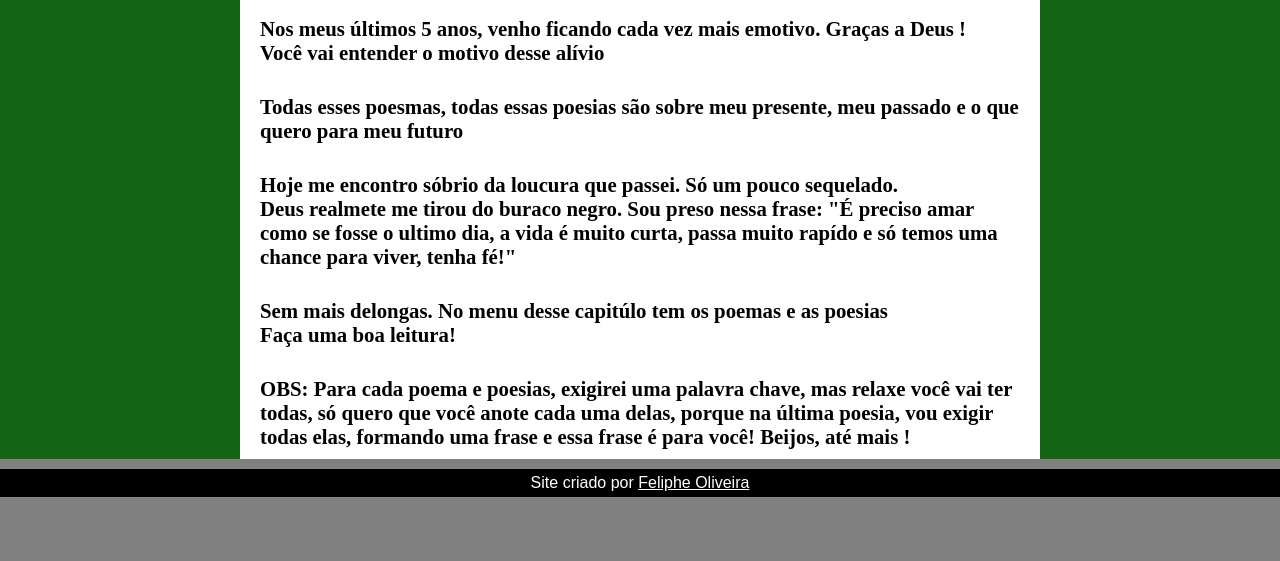
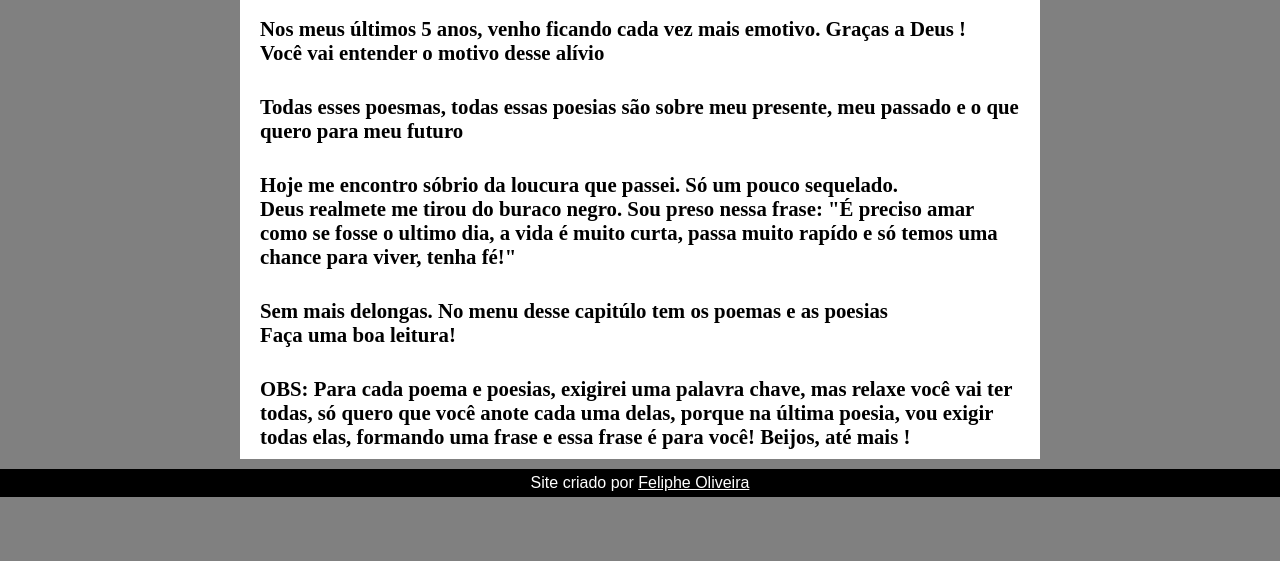
Before and after one commit to Feliphe-Oliveira/front-letal, a plain HTML site: page index.html in a window 1280 px wide. Shown: the part 239-800 px from the top of the page. Drawn offline with Linux system fonts and the light colour scheme; a web font is replaced by a local one.

Commit message:
Update style.css

```diff
--- a/styles/style.css
+++ b/styles/style.css
@@ -23,7 +23,9 @@ body{
 
 
 main{
-    background-color: rgb(21, 100, 22)
+    background-color: gray;
+    width: 100%;
+    height: 100%;
 
 }
 
```
